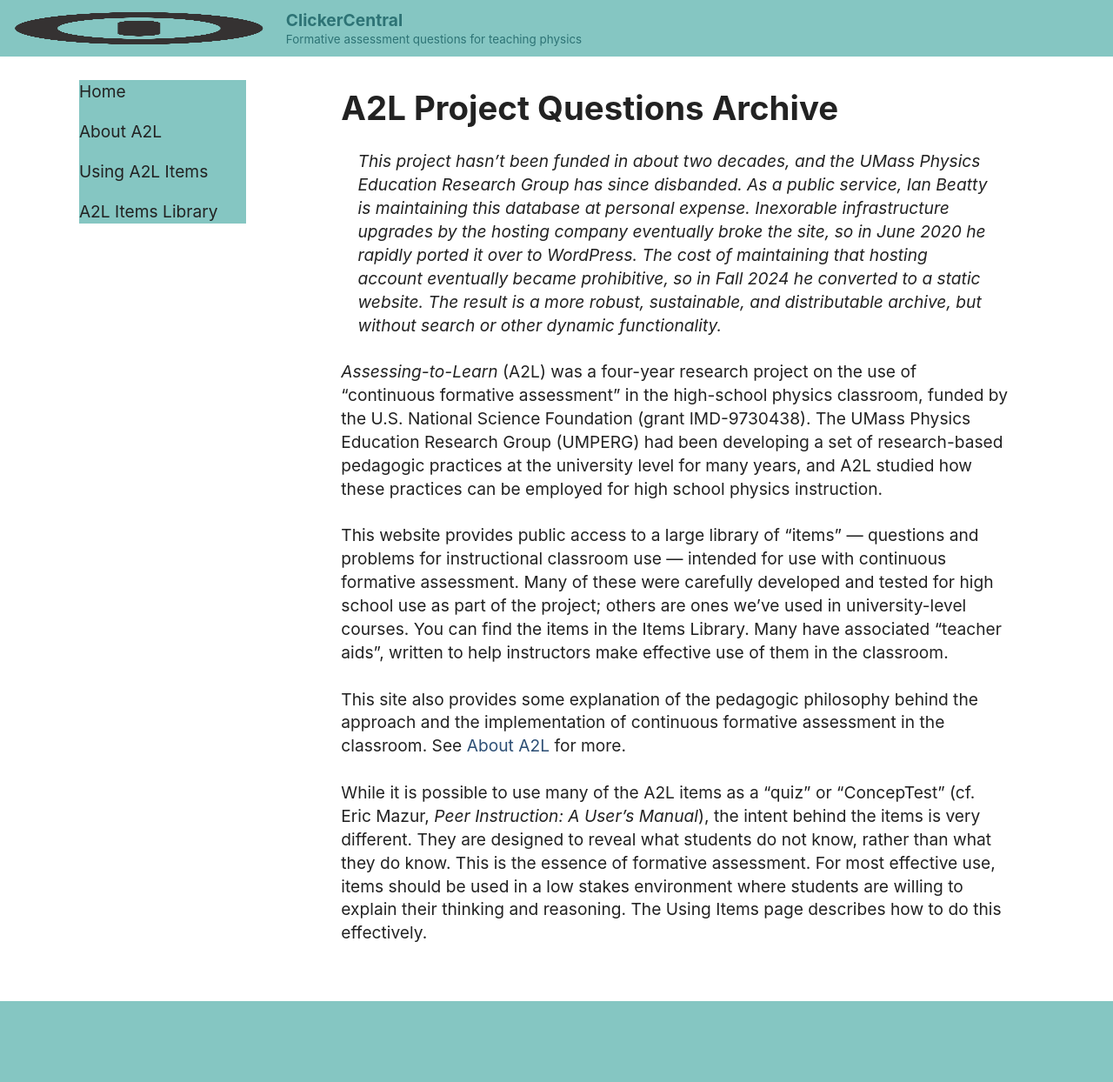
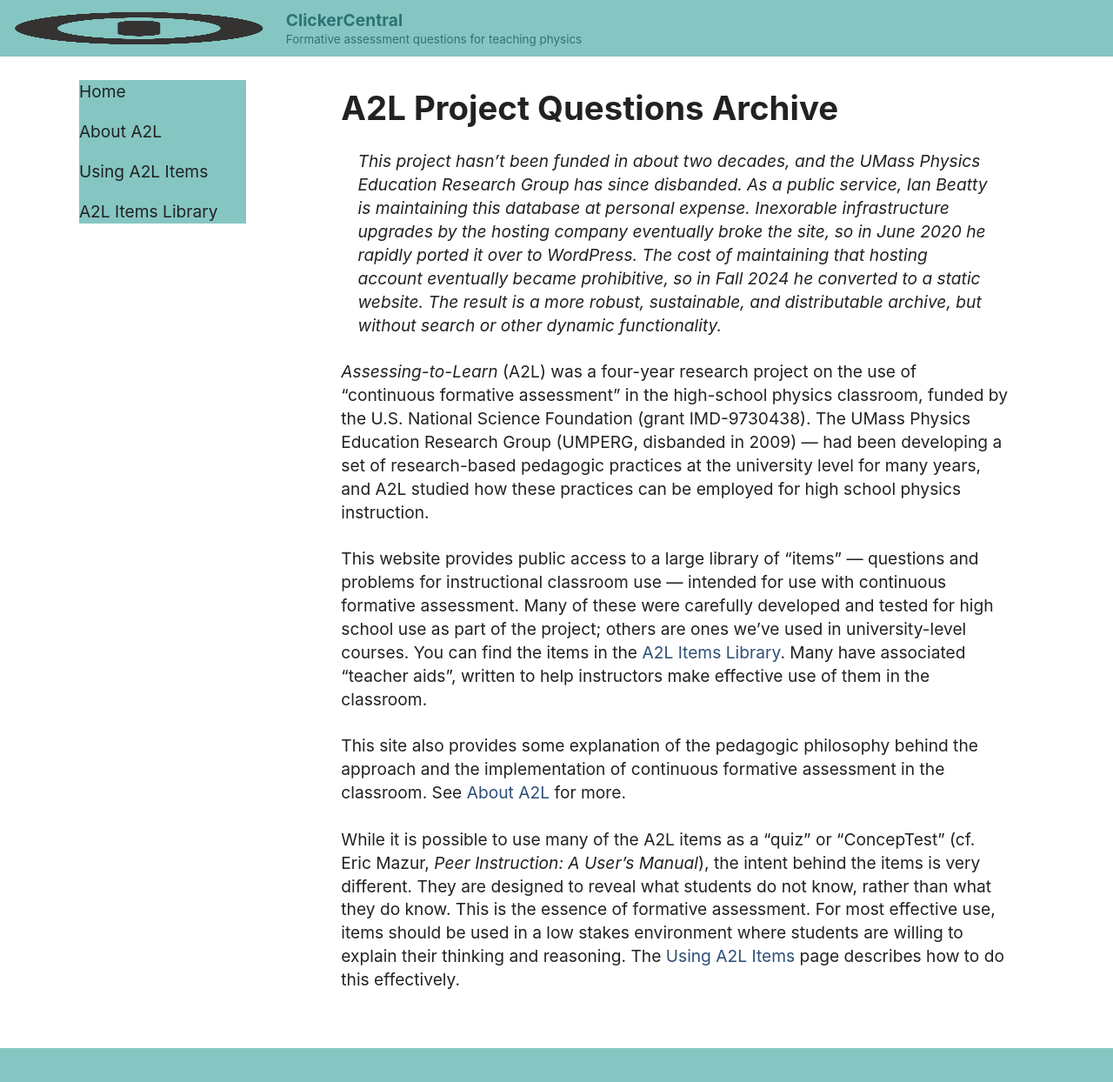
Before and after one commit to ibeatty/clickercentral, a Jekyll site: the page built from index.md, in a window 1280 px wide. Shown: the top 1244 px of the page at 87% size. Built offline with Jekyll 4.4.1, drawn with Linux system fonts in a browser that asks for light colours.

```diff
--- a/index.md
+++ b/index.md
@@ -8,10 +8,10 @@ style: home
 
 > _This project hasn’t been funded in about two decades, and the UMass Physics Education Research Group has since disbanded. As a public service, Ian Beatty is maintaining this database at personal expense. Inexorable infrastructure upgrades by the hosting company eventually broke the site, so in June 2020 he rapidly ported it over to WordPress. The cost of maintaining that hosting account eventually became prohibitive, so in Fall 2024 he converted to a static website. The result is a more robust, sustainable, and distributable archive, but without search or other dynamic functionality._
 
-_Assessing-to-Learn_ (A2L) was a four-year research project on the use of “continuous formative assessment” in the high-school physics classroom, funded by the U.S. National Science Foundation (grant IMD-9730438). The UMass Physics Education Research Group (UMPERG) had been developing a set of research-based pedagogic practices at the university level for many years, and A2L studied how these practices can be employed for high school physics instruction.
+_Assessing-to-Learn_ (A2L) was a four-year research project on the use of “continuous formative assessment” in the high-school physics classroom, funded by the U.S. National Science Foundation (grant IMD-9730438). The UMass Physics Education Research Group (UMPERG, disbanded in 2009) — had been developing a set of research-based pedagogic practices at the university level for many years, and A2L studied how these practices can be employed for high school physics instruction.
 
-This website provides public access to a large library of “items” — questions and problems for instructional classroom use — intended for use with continuous formative assessment. Many of these were carefully developed and tested for high school use as part of the project; others are ones we’ve used in university-level courses. You can find the items in the Items Library. Many have associated “teacher aids”, written to help instructors make effective use of them in the classroom.
+This website provides public access to a large library of “items” — questions and problems for instructional classroom use — intended for use with continuous formative assessment. Many of these were carefully developed and tested for high school use as part of the project; others are ones we’ve used in university-level courses. You can find the items in the [A2L Items Library](./library.md). Many have associated “teacher aids”, written to help instructors make effective use of them in the classroom.
 
 This site also provides some explanation of the pedagogic philosophy behind the approach and the implementation of continuous formative assessment in the classroom. See [About A2L](./about.md) for more.
 
-While it is possible to use many of the A2L items as a “quiz” or “ConcepTest” (cf. Eric Mazur, _Peer Instruction: A User’s Manual_), the intent behind the items is very different. They are designed to reveal what students do not know, rather than what they do know. This is the essence of formative assessment. For most effective use, items should be used in a low stakes environment where students are willing to explain their thinking and reasoning. The Using Items page describes how to do this effectively.
+While it is possible to use many of the A2L items as a “quiz” or “ConcepTest” (cf. Eric Mazur, _Peer Instruction: A User’s Manual_), the intent behind the items is very different. They are designed to reveal what students do not know, rather than what they do know. This is the essence of formative assessment. For most effective use, items should be used in a low stakes environment where students are willing to explain their thinking and reasoning. The [Using A2L Items](./using.md) page describes how to do this effectively.
```
Also changed, not shown: _items/item_0001.md (+1 -1 lines), about.md (+1 -1 lines).
